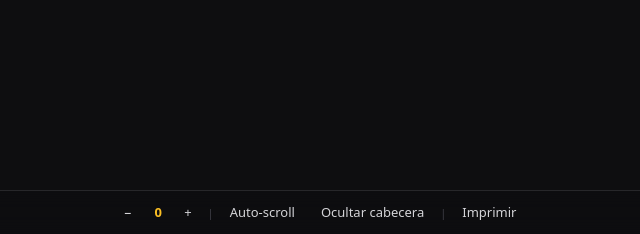
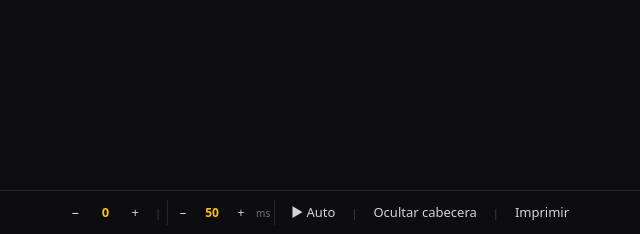
Before and after one commit to Phantasmaa/chordbook, a Flask app: template templates/preview.html in a window 1280 px wide. Shown: the part 566-800 px from the top of the page, without its empty margins (320-960 px from the left). Run offline with Flask 3, Linux system fonts and the light colour scheme; the template is opened without the code that fills it, so the values that code supplies are empty.

Commit message:
Add auto-scroll speed control (ms/px, persisted in localStorage)
Replaced the old fixed-rate auto-scroll button with a 3-button speed
control (−/value/+) plus the start/pause button. Speed is in ms per
pixel of scroll:
  - 10ms/px = very fast (100 px/sec)
  - 50ms/px = default (20 px/sec)
  - 200ms/px = very slow (5 px/sec)

Range clamped 10-200 with ±10 step. The user's choice is saved in
localStorage so it survives reloads. While auto-scroll is running,
tapping − or + restarts the interval with the new speed without
losing the current scroll position — you can adjust on the fly
while singing.

The start/pause button label flips to ⏸ Pausa (green) when running
and ▶ Auto when stopped, so you can see at a glance whether the
scroll is live.

```diff
--- a/static/css/preview.css
+++ b/static/css/preview.css
@@ -118,6 +118,38 @@
   color: #3f3f46;
   font-size: 11px;
   user-select: none;
+}
+.scroll-speed-control {
+  display: inline-flex;
+  align-items: center;
+  gap: 2px;
+  padding: 0 4px;
+  border-left: 1px solid #27272a;
+  border-right: 1px solid #27272a;
+}
+.scroll-speed-control button {
+  font-size: 12px;
+  padding: 2px 6px;
+  min-width: 22px;
+}
+#scroll-speed-value {
+  display: inline-block;
+  min-width: 32px;
+  text-align: center;
+  color: #fbbf24;
+  font-weight: 600;
+  font-size: 12px;
+  font-variant-numeric: tabular-nums;
+}
+.speed-label {
+  color: #71717a;
+  font-size: 10px;
+  margin-left: 2px;
+}
+#auto-scroll-btn.active {
+  color: #86efac;
+  background: rgba(34, 197, 94, 0.15);
+  border-color: rgba(34, 197, 94, 0.4);
 }
 .preview-controls #toggle-header-btn.active {
   color: #c4b5fd;
--- a/templates/preview.html
+++ b/templates/preview.html
@@ -24,7 +24,14 @@
   <span id="transpose-amount">0</span>
   <button onclick="transpose(1)">+</button>
   <span class="separator">|</span>
-  <button onclick="toggleAutoScroll()">Auto-scroll</button>
+  <span class="scroll-speed-control" title="Velocidad del auto-scroll (ms por píxel)">
+    <button onclick="adjustSpeed(-10)" title="Más rápido">−</button>
+    <span id="scroll-speed-value">50</span>
+    <button onclick="adjustSpeed(10)" title="Más lento">+</button>
+    <span class="speed-label">ms</span>
+  </span>
+  <button id="auto-scroll-btn" onclick="toggleAutoScroll()" title="Iniciar / pausar auto-scroll">▶ Auto</button>
+  <span class="separator">|</span>
   <button id="toggle-header-btn" onclick="toggleHeader()" title="Mostrar / ocultar cabecera">⟪⟫ Cabecera</button>
   <span class="separator">|</span>
   <button onclick="window.print()">Imprimir</button>
@@ -67,19 +74,46 @@
   url.searchParams.set('transpose', transposeAmount);
   window.location = url.toString();
 }
+// Auto-scroll: speed = ms per pixel of scroll. Lower = faster.
+// Persist in localStorage so the user's choice survives page reloads.
+let scrollSpeed = parseInt(localStorage.getItem('preview.scrollSpeed') || '50', 10);
 let scrolling = false, scrollTimer = null;
+const SCROLL_SPEED_MIN = 10, SCROLL_SPEED_MAX = 200;
+const SPEED_DISPLAY = document.getElementById('scroll-speed-value');
+const AUTO_BTN = document.getElementById('auto-scroll-btn');
+SPEED_DISPLAY.textContent = scrollSpeed;
+
+function adjustSpeed(delta) {
+  scrollSpeed = Math.max(SCROLL_SPEED_MIN, Math.min(SCROLL_SPEED_MAX, scrollSpeed + delta));
+  SPEED_DISPLAY.textContent = scrollSpeed;
+  localStorage.setItem('preview.scrollSpeed', scrollSpeed);
+  // If currently scrolling, restart the interval with the new speed.
+  if (scrolling) {
+    clearInterval(scrollTimer);
+    scrollTimer = setInterval(scrollStep, scrollSpeed);
+  }
+}
+
+function scrollStep() {
+  window.scrollBy(0, 1);
+  if (window.innerHeight + window.scrollY >= document.body.scrollHeight) {
+    clearInterval(scrollTimer);
+    scrolling = false;
+    AUTO_BTN.textContent = '▶ Auto';
+    AUTO_BTN.classList.remove('active');
+  }
+}
+
 function toggleAutoScroll() {
   scrolling = !scrolling;
   if (scrolling) {
-    scrollTimer = setInterval(() => {
-      window.scrollBy(0, 1);
-      if (window.innerHeight + window.scrollY >= document.body.scrollHeight) {
-        clearInterval(scrollTimer);
-        scrolling = false;
-      }
-    }, 50);
+    scrollTimer = setInterval(scrollStep, scrollSpeed);
+    AUTO_BTN.textContent = '⏸ Pausa';
+    AUTO_BTN.classList.add('active');
   } else {
     clearInterval(scrollTimer);
+    AUTO_BTN.textContent = '▶ Auto';
+    AUTO_BTN.classList.remove('active');
   }
 }
 
```
